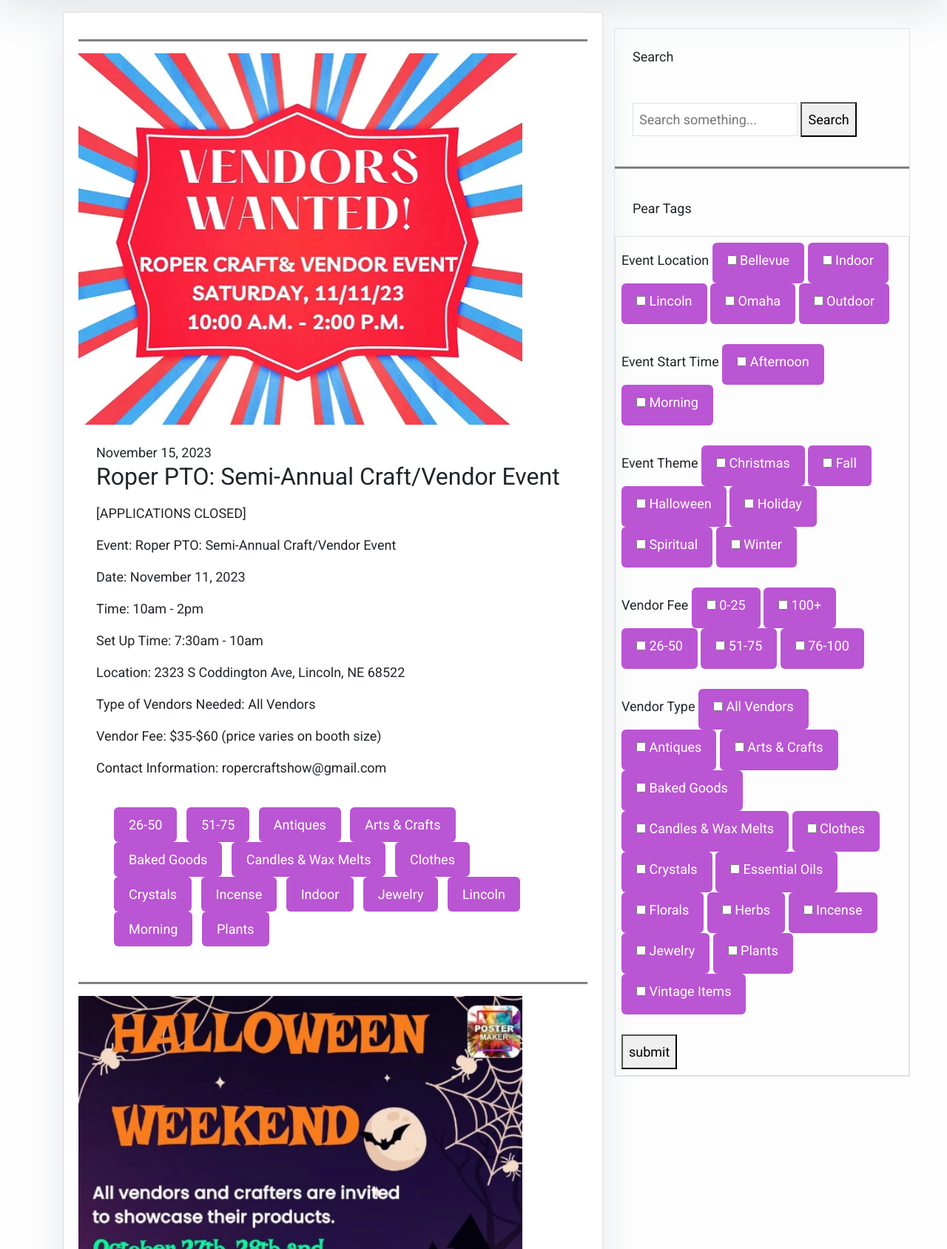
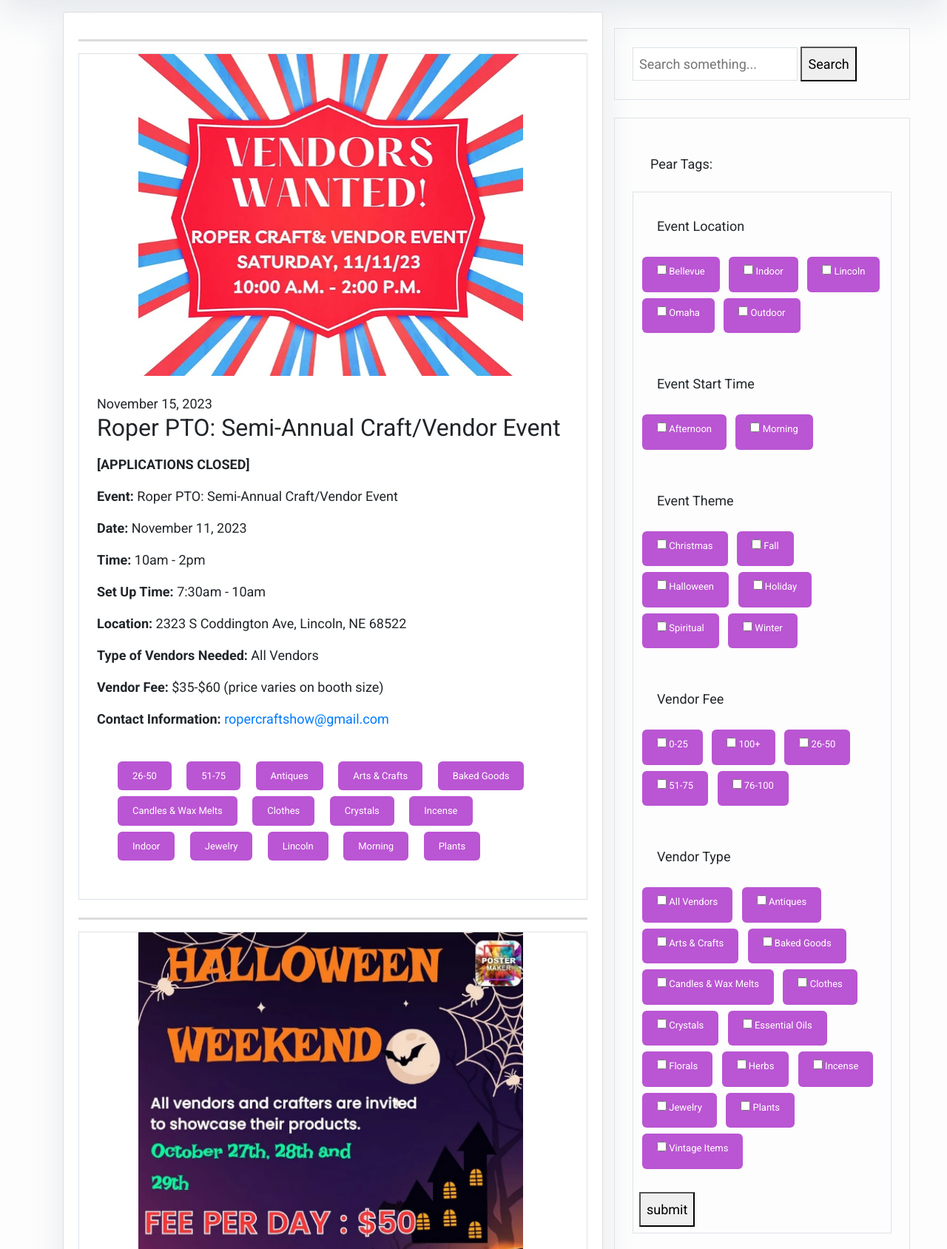
Before and after one commit to fruitscented/pearfectmarket, a Django app: page / in a window 1280 px wide. Shown: the part 232-1920 px from the top of the page at 74% size. Run offline with Django 4.2, Linux system fonts and the light colour scheme; data comes from the database, SQL or seed files in the repository; some libraries are stand-ins or nearby versions.

Commit message:
made it look nicer

```diff
--- a/eventblog/templates/list.html
+++ b/eventblog/templates/list.html
@@ -3,7 +3,7 @@
       hr {
       height:3px;
       border-width:0;
-      background-color:#808080;
+      background-color:#DCDCDC;
     }
       .button {
         display: inline-block;
@@ -37,6 +37,7 @@
       min-width: 600px;
       max-width:600px;
       height: auto;
+      padding-left: 80px;
       }
 
     </style>
@@ -47,7 +48,7 @@
   {% for post in posts %}
   <!-- post -->
   <hr>
-  <div class="mb-4 ring-1 ring-slate-200 rounded-md h-fit hover:shadow-md">
+  <div class="border rounded-md mb-4">
     <a href="{% url 'post' post.slug %}"
       ><img
         class="img"
@@ -60,7 +61,7 @@
       </div>
       <h2 class="text-lg font-bold">{{ post.title }}</h2>
       <p class="text-base">
-        {{ post.content|striptags|linebreaks }}
+        {{ post.content|safe }}
       </p>
 
       <div class="p-4">
@@ -73,6 +74,7 @@
         ></span
       >
       {% endfor %}
+        <br>
       </div>
     </div>
   </div>
--- a/eventblog/templates/sidebar.html
+++ b/eventblog/templates/sidebar.html
@@ -17,6 +17,8 @@
         border-radius: 6px;
         outline: none;
         transition: 0.3s;
+        font-size: 13px;
+        margin: 4px;
       }
       .button:hover {
         background-color: #c2c7c7;
@@ -26,7 +28,6 @@
 
 <div class="right-sidebar">
   <div class="border rounded-md mb-4">
-    <div class="bg-slate-200 p-4">Search</div>
     <div class="p-4">
       <form action="{% url 'search' %}" method="POST" class="grid grid-cols-4 gap-2">
         {% csrf_token %}
@@ -44,12 +45,14 @@
         </button>
       </form>
     </div>
-      <hr>
-      <div class="bg-slate-200 p-4">Pear Tags</div>
+  </div>
+    <div class="border rounded-md mb-4">
+      <div class="p-4">
+      <div class="bg-slate-200 p-4">Pear Tags:</div>
         <form method="POST" action="{% url 'tagfilter' %}" class="border rounded-md w-full focus:ring p-2 col-span-3">
           {% csrf_token %}
           {% for tag in tags %}
-            {{tag.name}}
+            <div class="bg-slate-200 p-4">{{tag.name}}</div>
             {% for subtag in tag.tag.all %}
               <div class="button">
                 <input type="checkbox" id="{{subtag.name}}" value="{{subtag.name}}" name="q">
@@ -62,6 +65,6 @@
 
           <button type="submit" class="bg-blue-500 hover:bg-blue-700 rounded-md p-2 text-black uppercase font-semibold font-sans w-full focus:ring col-span-1">submit</button>
         </form>
-</div>
+      </div>
   </div>
 </div>
```
